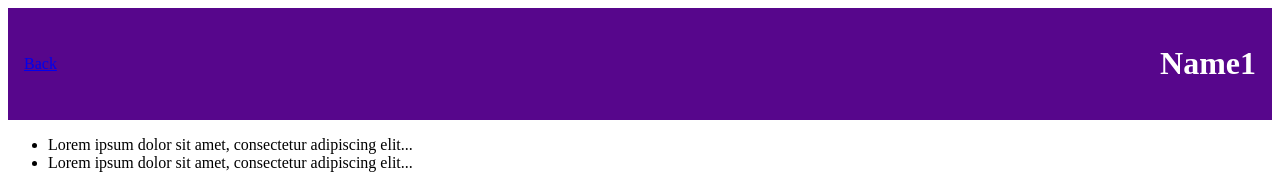
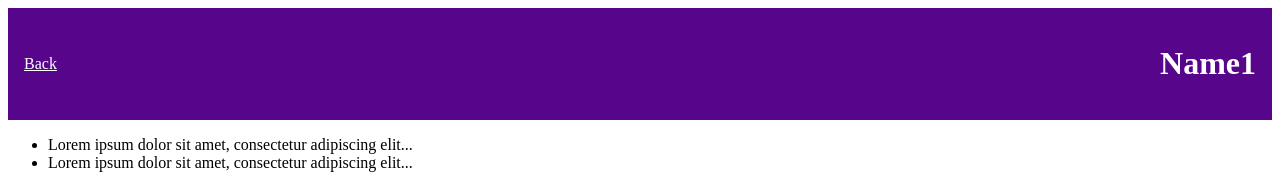
Before and after one commit to yujin-hong-123/roommate-finder, a React (Create React App) app in the folder front-end/: page /chatpage in a window 1280 px wide. Shown: the top 174 px of the page. Built offline with nearby package versions, Linux system fonts and the light colour scheme.

Commit message:
fixed links in chatpage

```diff
--- a/front-end/src/chats.css
+++ b/front-end/src/ChatPage.css
@@ -51,6 +51,10 @@ button:hover {
   color: white;
 }
 
+.back-button {
+  color: white
+}
+
 /* Additional styles specific to the survey page */
 /* You may need to customize or add more styles based on your design requirements */
 
--- a/front-end/src/ChatPage.js
+++ b/front-end/src/ChatPage.js
@@ -1,6 +1,6 @@
 import React, { useState } from 'react';
 import { Link } from 'react-router-dom';
-import './chats.css';
+import './ChatPage.css';
 
 function ChatPage() {
   const [message, setMessage] = useState('');
@@ -15,7 +15,7 @@ function ChatPage() {
   return (
     <div className="chat-container">
       <header className="chat-header">
-        <Link to="/" className="back-button">Back</Link>
+        <Link to="/chatlist" className="back-button">Back</Link>
         <h1 className="chat-name">Name1</h1>
       </header>
       <ul className="chat-messages">
```
